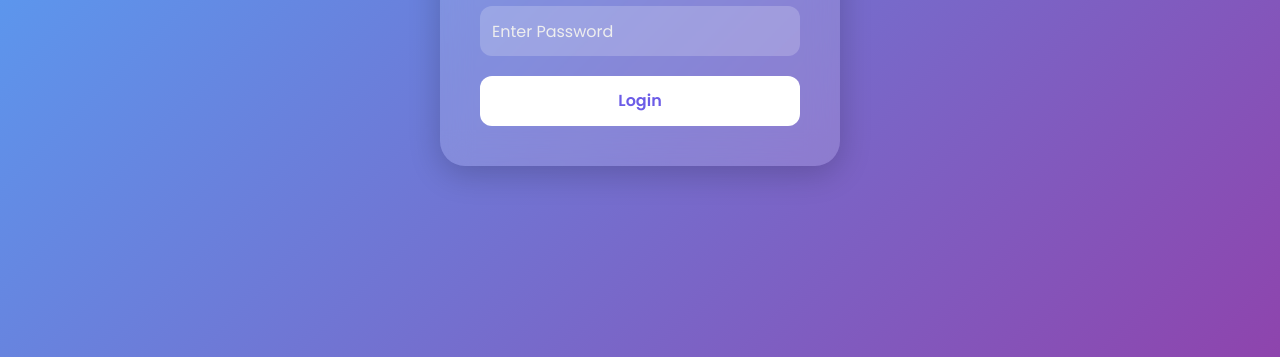
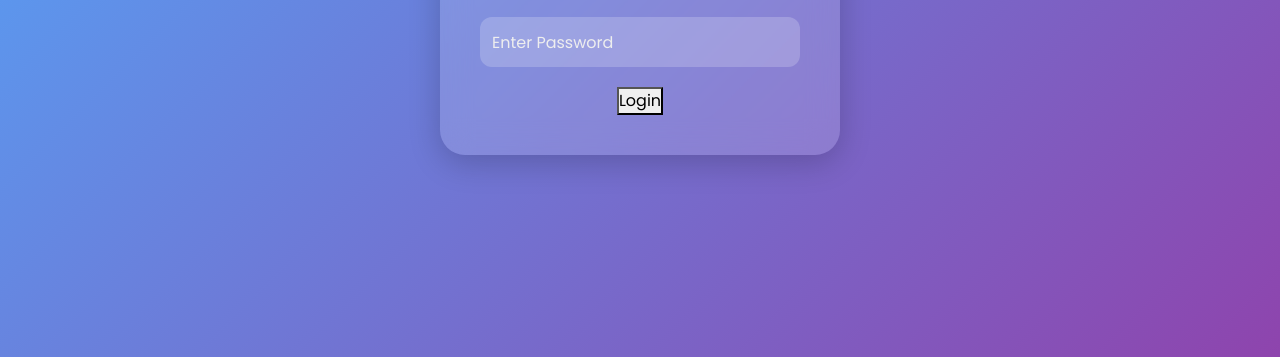
Before and after one commit to singhdilraj016-sys/hospital-management-system, a website: page login.html in a window 1280 px wide. Shown: the part 443-800 px from the top of the page. Drawn offline with nearby package versions, Linux system fonts and the light colour scheme.

Commit message:
fixed online login

```diff
--- a/login.html
+++ b/login.html
@@ -113,10 +113,7 @@
 class="form-control"
 placeholder="Enter Password">
 
-<button class="btn-login"
-onclick="login()">
-Login
-</button>
+<button onclick="login()">Login</button>
 
 </div>
 
@@ -129,8 +126,6 @@
 
 const password =
 document.getElementById("password").value;
-
-/* DEFAULT ADMIN LOGIN */
 
 if(username === "admin" &&
 password === "admin123"){
```
